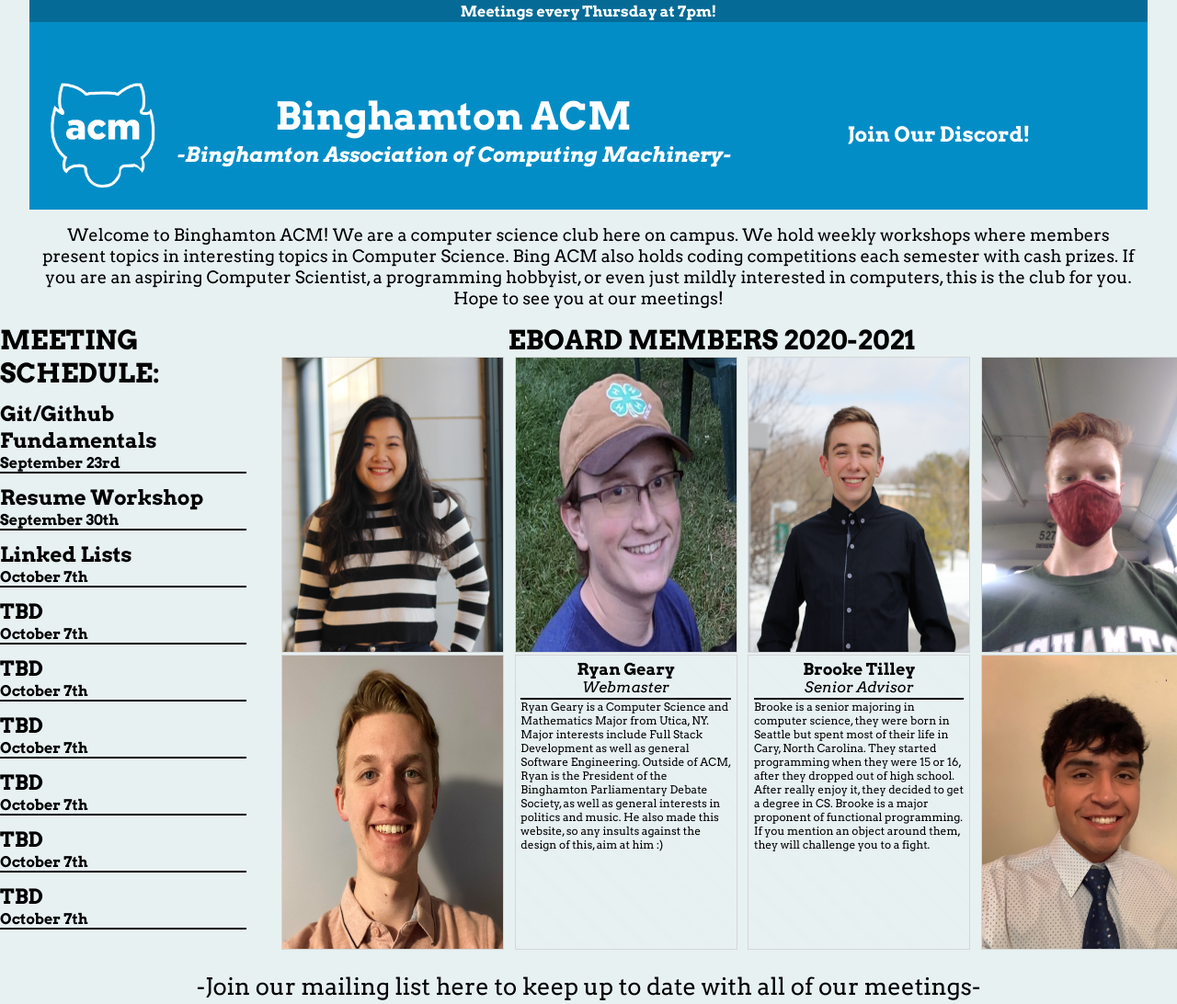
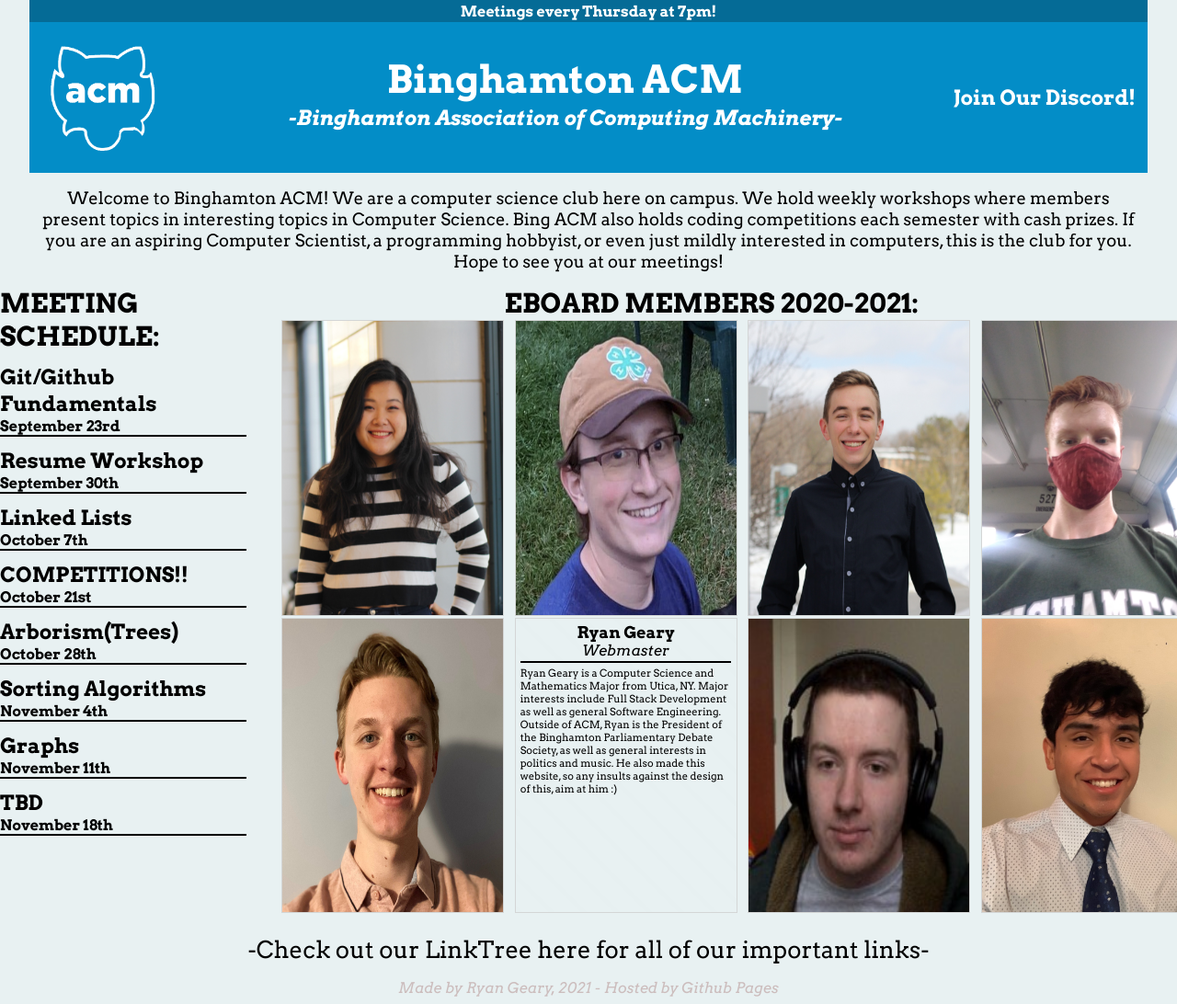
Before and after one commit to rgeary087/ACM-Website, a plain HTML site: page index.html in a window 1280 px wide. Shown: the top 1092 px of the page at 92% size. Drawn offline with Linux system fonts and the light colour scheme.

Commit message:
just need my picture

```diff
--- a/index.html
+++ b/index.html
@@ -29,9 +29,10 @@
                     -Binghamton Association of Computing Machinery-
                 </h2>
         </div>
+
         <div id="Discord">
             <h3 class="Discord-Text">
-                <p><a href="https://discord.gg/qtk2gM4ub4">Join Our Discord!</a></p>
+                <p><a href="https://discord.gg/qtk2gM4ub4" target="_blank" rel="noopener noreferrer">Join Our Discord!</a></p>
 
             </h3>
         </div>
@@ -64,33 +65,29 @@
                 <h2 class="Meeting-Title">Linked Lists</h2>
                 <h2 class="Meeting-Text">October 7th</h2>
             </div>
-            <div class="Meeting" id="m-4">
-                <h2 class="Meeting-Title">TBD</h2>
-                <h2 class="Meeting-Text">October 7th</h2>
-            </div>
             <div class="Meeting" id="m-5">
-                <h2 class="Meeting-Title">TBD</h2>
-                <h2 class="Meeting-Text">October 7th</h2>
+                <h2 class="Meeting-Title">COMPETITIONS!!</h2>
+                <h2 class="Meeting-Text">October 21st</h2>
             </div>
             <div class="Meeting" id="m-6">
-                <h2 class="Meeting-Title">TBD</h2>
-                <h2 class="Meeting-Text">October 7th</h2>
+                <h2 class="Meeting-Title">Arborism(Trees)</h2>
+                <h2 class="Meeting-Text">October 28th</h2>
             </div>
             <div class="Meeting" id="m-7">
-                <h2 class="Meeting-Title">TBD</h2>
-                <h2 class="Meeting-Text">October 7th</h2>
+                <h2 class="Meeting-Title">Sorting Algorithms</h2>
+                <h2 class="Meeting-Text">November 4th</h2>
             </div>
             <div class="Meeting" id="m-8">
-                <h2 class="Meeting-Title">TBD</h2>
-                <h2 class="Meeting-Text">October 7th</h2>
+                <h2 class="Meeting-Title">Graphs</h2>
+                <h2 class="Meeting-Text">November 11th</h2>
             </div>
             <div class="Meeting" id="m-9">
                 <h2 class="Meeting-Title">TBD</h2>
-                <h2 class="Meeting-Text">October 7th</h2>
+                <h2 class="Meeting-Text">November 18th</h2>
             </div>
         </div>
         <div>
-        <div id="Eboard-Title">EBOARD MEMBERS 2020-2021</div>
+        <div id="Eboard-Title">EBOARD MEMBERS 2020-2021:</div>
         <div id="Eboard-Div">
             <div class="Eboard-Mem" id="Eboard-Mem1">
 
@@ -180,6 +177,7 @@
                 </div>
             </div>
             <div class="Eboard-Mem" id="Eboard-Mem7">
+                <img src="imgs/brooke.jpg" alt="Brooke Tilley" class="Eboard-Img">
                 <div class="Eboard-Mem-Des">
                     <h3 class = "Eboard-Name">
                         Brooke Tilley
@@ -211,7 +209,7 @@
     </div>
     </div>
     <div id="Mailing-List">
-        -Join our mailing list <a>here</a> to keep up to date with all of our meetings-
+        <a href="https://linktr.ee/bingacm" target="_blank" rel="noopener noreferrer">-Check out our LinkTree here for all of our important links-</a>
     </div>
     <div id="Footer">
         Made by Ryan Geary, 2021 - Hosted by Github Pages
--- a/style.css
+++ b/style.css
@@ -16,6 +16,7 @@ body{
 }
 a{
     text-decoration: none;
+    color: black;
 }
 
 .Header-Div{
@@ -39,20 +40,17 @@ a{
     margin: 0 auto;
     background-color: #038dc7;
     display:flex;
-    /* flex-direction: row; */
-
-    justify-content: center;
+    flex-direction: column;
+    justify-content: space-between;
     align-items: center;
-    padding-top: 5vh;
     flex-wrap: wrap-reverse;
     /* row-gap: 20vh; */
 }
-.Title{
+#Title{
     display:flex;
     flex-direction: column;
     justify-content: start;
-    align-items: center;
-    margin-left: 100vw;
+    align-items: left;
 }
 #Title-BigText{
     color: white;
@@ -73,8 +71,8 @@ a{
 #Discord{
     color: white;
     font-size: clamp(.5rem, 1rem + .5vw, 3rem);
-    margin: 0 auto;
-    text-align: left;
+    text-align: center;
+    padding-right: 1vw;
 }
 #Discord a{
     color: white;
@@ -213,9 +211,8 @@ a{
     position: absolute;
     width:auto;
     z-index: 0;
-    padding-left: .45vw;
-    padding-right: .45vw;
-
+    padding-left: .4vw;
+    padding-right: .4vw;
 }
 .Eboard-Name{
     text-align: center;
@@ -224,7 +221,8 @@ a{
 
 }
 .Eboard-Bio{
-    font-size: clamp(.75rem, .3rem + .5vw, .85rem);
+    margin-top: .5vh;
+    font-size: clamp(.65rem, .3rem + .5vw, .8rem);
 }
 .Eboard-Position{
     text-align: center;
@@ -242,11 +240,12 @@ a{
     margin-top: 2vh;
     text-align: center;
     margin-bottom: 5vh;
-    font-size: clamp(.5rem, .75rem + .5vw, 2rem);
+    color: rgb(204, 189, 189);
+    font-size: clamp(.5rem, .75rem + .5vw, 1rem);
     font-style: italic;
     font-weight: 100;
 }
-@media (min-width: 650px) {
+@media (min-width: 700px) {
     :root {
         --repeat: 2;
     }
@@ -254,7 +253,7 @@ a{
         padding-left: 0vw;
     }
 }
-@media (min-width: 1200px) {
+@media (min-width: 1250px) {
     :root {
         --repeat: 4;
     }
@@ -263,6 +262,7 @@ a{
     }
     .Nav-Div{
         width: 95%;
+        flex-direction: row;
     }
 }
 
```
Also changed, not shown: imgs/brooke.jpg (added).
